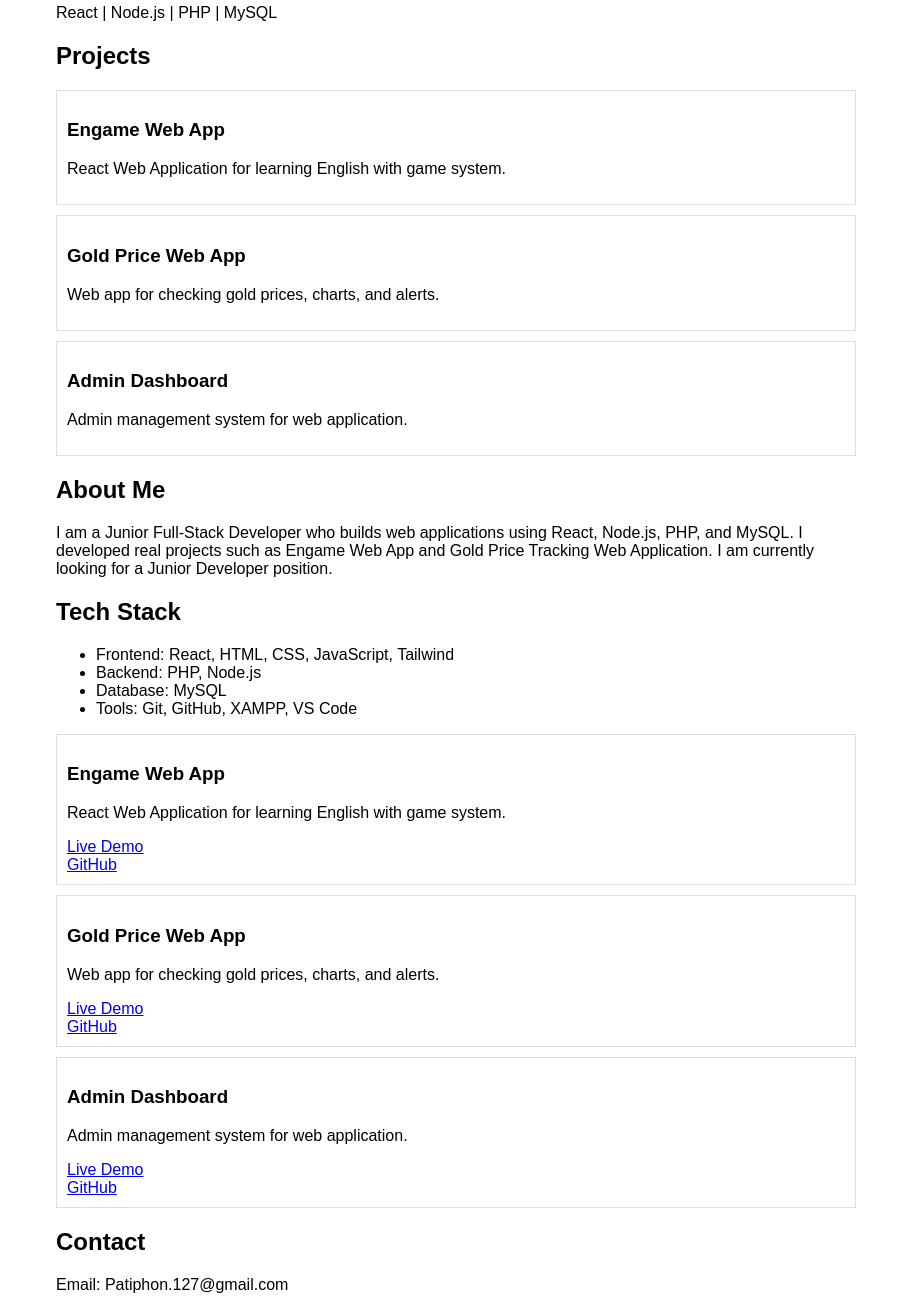
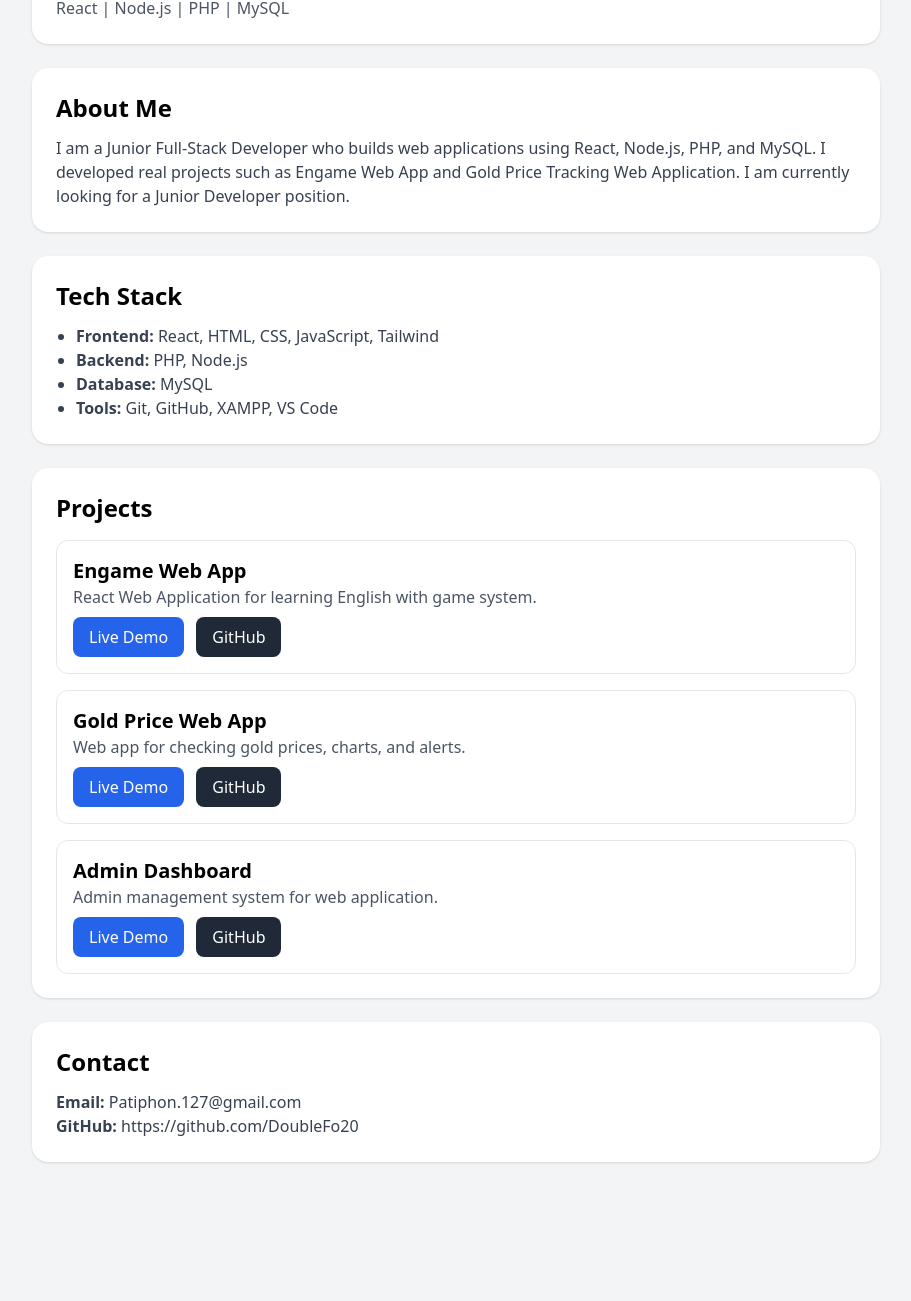
Before and after one commit to DoubleFo20/profolio, a plain HTML site: page index.html in a window 1280 px wide. Shown: the part 96-1397 px from the top of the page, without its empty margins (184-1095 px from the left). After the commit the page ends 1282 px from the top, so only its background shows below. Drawn offline with nearby package versions, Linux system fonts and the light colour scheme.

Commit message:
Refactor index.html to use Tailwind CSS

```diff
--- a/index.html
+++ b/index.html
@@ -2,80 +2,83 @@
 <html>
 <head>
     <title>Patiphon Portfolio</title>
-    <style>
-        body {
-            font-family: Arial;
-            max-width: 800px;
-            margin: auto;
-            padding: 20px;
-        }
-        h1 {
-            color: #2c3e50;
-        }
-        .project {
-            border: 1px solid #ddd;
-            padding: 10px;
-            margin: 10px 0;
-        }
-    </style>
+    <script src="https://cdn.tailwindcss.com"></script>
 </head>
-<body>
-    <h1>Patiphon - Full Stack Developer</h1>
-    <p>React | Node.js | PHP | MySQL</p>
+<body class="bg-gray-100 font-sans">
 
-    <h2>Projects</h2>
+    <div class="max-w-4xl mx-auto p-6">
 
-    <div class="project">
-        <h3>Engame Web App</h3>
-        <p>React Web Application for learning English with game system.</p>
+        <!-- Header -->
+        <div class="bg-white rounded-2xl shadow p-6 mb-6">
+            <h1 class="text-3xl font-bold text-gray-800">Patiphon - Full Stack Developer</h1>
+            <p class="text-gray-600 mt-2">React | Node.js | PHP | MySQL</p>
         </div>
 
-    <div class="project">
-        <h3>Gold Price Web App</h3>
-        <p>Web app for checking gold prices, charts, and alerts.</p>
-    </div>
-
-    <div class="project">
-        <h3>Admin Dashboard</h3>
-        <p>Admin management system for web application.</p>
-    </div>
-    <h2>About Me</h2>
-    <p>
+        <!-- About Me -->
+        <div class="bg-white rounded-2xl shadow p-6 mb-6">
+            <h2 class="text-2xl font-semibold mb-3">About Me</h2>
+            <p class="text-gray-700">
                 I am a Junior Full-Stack Developer who builds web applications using React, Node.js, PHP, and MySQL.
                 I developed real projects such as Engame Web App and Gold Price Tracking Web Application.
                 I am currently looking for a Junior Developer position.
             </p>
-
-    <h2>Tech Stack</h2>
-    <ul>
-        <li>Frontend: React, HTML, CSS, JavaScript, Tailwind</li>
-        <li>Backend: PHP, Node.js</li>
-        <li>Database: MySQL</li>
-        <li>Tools: Git, GitHub, XAMPP, VS Code</li>
-    </ul>
-        <div class="project">
-        <h3>Engame Web App</h3>
-        <p>React Web Application for learning English with game system.</p>
-        <a href="#">Live Demo</a><br>
-        <a href="https://github.com/DoubleFo20/engame">GitHub</a>
         </div>
 
-    <div class="project">
-        <h3>Gold Price Web App</h3>
-        <p>Web app for checking gold prices, charts, and alerts.</p>
-        <a href="https://gold-price-checker.onrender.com">Live Demo</a><br>
-        <a href="https://github.com/DoubleFo20/gold-price-checker">GitHub</a>
+        <!-- Tech Stack -->
+        <div class="bg-white rounded-2xl shadow p-6 mb-6">
+            <h2 class="text-2xl font-semibold mb-3">Tech Stack</h2>
+            <ul class="list-disc ml-5 text-gray-700">
+                <li><b>Frontend:</b> React, HTML, CSS, JavaScript, Tailwind</li>
+                <li><b>Backend:</b> PHP, Node.js</li>
+                <li><b>Database:</b> MySQL</li>
+                <li><b>Tools:</b> Git, GitHub, XAMPP, VS Code</li>
+            </ul>
         </div>
 
-    <div class="project">
-        <h3>Admin Dashboard</h3>
-        <p>Admin management system for web application.</p>
-        <a href="#">Live Demo</a><br>
-        <a href="#">GitHub</a>
+        <!-- Projects -->
+        <div class="bg-white rounded-2xl shadow p-6 mb-6">
+            <h2 class="text-2xl font-semibold mb-4">Projects</h2>
+
+            <!-- Engame -->
+            <div class="border rounded-xl p-4 mb-4">
+                <h3 class="text-xl font-semibold">Engame Web App</h3>
+                <p class="text-gray-600 mb-2">
+                    React Web Application for learning English with game system.
+                </p>
+                <a href="#" class="bg-blue-600 text-white px-4 py-2 rounded-lg mr-2 inline-block">Live Demo</a>
+                <a href="https://github.com/DoubleFo20/engame" class="bg-gray-800 text-white px-4 py-2 rounded-lg inline-block">GitHub</a>
             </div>
 
-    <h2>Contact</h2>
-    <p>Email: Patiphon.127@gmail.com</p>
-    <p>GitHub: https://github.com/DoubleFo20</p>
+            <!-- Gold -->
+            <div class="border rounded-xl p-4 mb-4">
+                <h3 class="text-xl font-semibold">Gold Price Web App</h3>
+                <p class="text-gray-600 mb-2">
+                    Web app for checking gold prices, charts, and alerts.
+                </p>
+                <a href="https://gold-price-checker.onrender.com" class="bg-blue-600 text-white px-4 py-2 rounded-lg mr-2 inline-block">Live Demo</a>
+                <a href="https://github.com/DoubleFo20/gold-price-checker" class="bg-gray-800 text-white px-4 py-2 rounded-lg inline-block">GitHub</a>
+            </div>
+
+            <!-- Admin -->
+            <div class="border rounded-xl p-4">
+                <h3 class="text-xl font-semibold">Admin Dashboard</h3>
+                <p class="text-gray-600 mb-2">
+                    Admin management system for web application.
+                </p>
+                <a href="#" class="bg-blue-600 text-white px-4 py-2 rounded-lg mr-2 inline-block">Live Demo</a>
+                <a href="#" class="bg-gray-800 text-white px-4 py-2 rounded-lg inline-block">GitHub</a>
+            </div>
+
+        </div>
+
+        <!-- Contact -->
+        <div class="bg-white rounded-2xl shadow p-6">
+            <h2 class="text-2xl font-semibold mb-3">Contact</h2>
+            <p class="text-gray-700"><b>Email:</b> Patiphon.127@gmail.com</p>
+            <p class="text-gray-700"><b>GitHub:</b> https://github.com/DoubleFo20</p>
+        </div>
+
+    </div>
+
 </body>
 </html>
```
Lines whose indentation alone changed are shown as unchanged.
